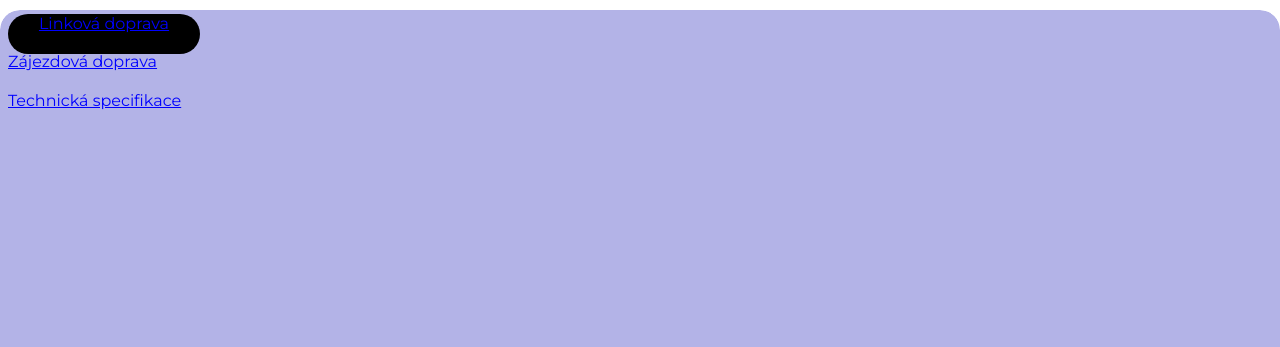
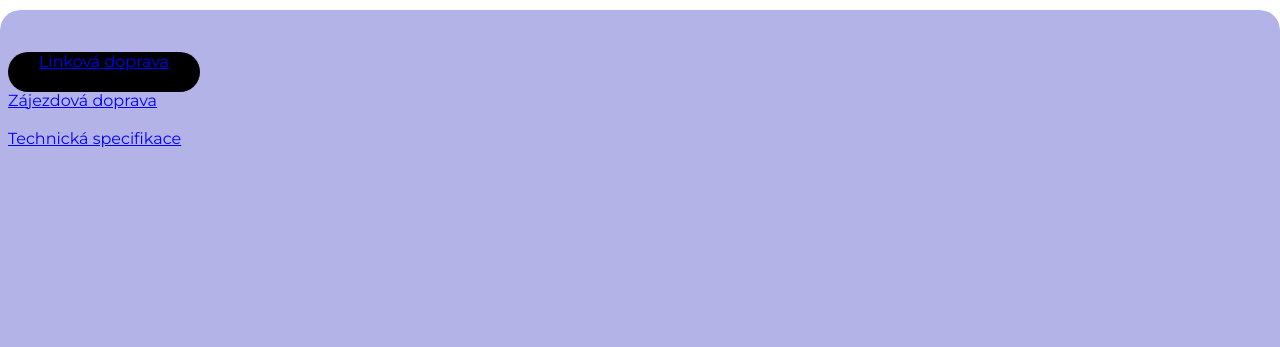
Before and after one commit to MatyasHarvanek04/WebPresentation, a PHP site: page /Pages/autobus.html in a window 1280 px wide. Shown: the part 110-457 px from the top of the page. Run offline with PHP 8.4, Linux system fonts and the light colour scheme.

Commit message:
zaklDesign

```diff
--- a/Main/Css/style2.css
+++ b/Main/Css/style2.css
@@ -1,4 +1,8 @@
 @import url('https://fonts.googleapis.com/css2?family=Montserrat:ital,wght@0,100;0,200;0,300;0,400;1,100;1,200;1,300&display=swap');
+html {
+    scroll-behavior: smooth;
+}
+
 .web {
     margin: 0;
     padding: 0;
@@ -28,7 +32,7 @@ ul li {
 
 .m1 {
     font-family: 'Montserrat', sans-serif;
-    margin-top: 1%;
+    margin-top: 4%;
     width: 15%;
     height: 40px;
     position: fixed;
@@ -40,7 +44,7 @@ ul li {
 
 .m2 {
     font-family: 'Montserrat', sans-serif;
-    margin-top: 4%;
+    margin-top: 7%;
     width: 15%;
     position: fixed;
     z-index: 100;
@@ -49,7 +53,7 @@ ul li {
 
 .m3 {
     font-family: 'Montserrat', sans-serif;
-    margin-top: 7%;
+    margin-top: 10%;
     width: 15%;
     position: fixed;
     z-index: 100;
```
